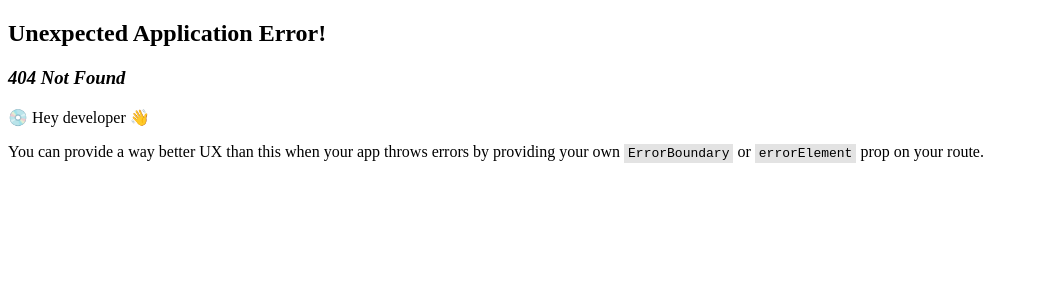
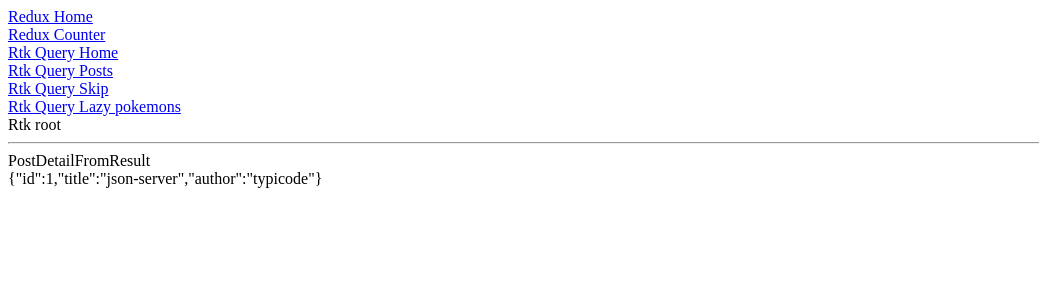
Before and after one commit to cnerylozada/redux-starter, a React (Create React App) app: page /rtk/posts/from-result/1 in a window 1280 px wide. Before the commit this address had no page. Shown: the top 300 px of the page, without its empty margins (0-1039 px from the left). Built offline with nearby package versions, Linux system fonts and the light colour scheme; data requests are answered from the project's data file.

Commit message:
feat: select from result

```diff
--- /dev/null
+++ b/src/pages/rtk/PostDetailFromResult.tsx
@@ -0,0 +1,20 @@
+import { useParams } from "react-router-dom";
+import { useGetAllPostsQuery } from "../../rtkquery/services/posts";
+
+export const PostDetailFromResult = () => {
+  const { postId } = useParams();
+  const { post } = useGetAllPostsQuery(undefined, {
+    selectFromResult: (_) => {
+      return {
+        post: _.data?.find((post) => post.id === +`${postId}`),
+      };
+    },
+  });
+
+  return (
+    <div>
+      <div>PostDetailFromResult</div>
+      <div>{JSON.stringify(post)}</div>
+    </div>
+  );
+};
--- a/src/pages/rtk/Posts.tsx
+++ b/src/pages/rtk/Posts.tsx
@@ -10,12 +10,19 @@ export const PostsPage = () => {
       {data && (
         <div>
           {data.map((_) => (
-            <div key={_.id}>
+            <div key={_.id} style={{ marginBottom: "16px" }}>
               <div>
                 id: {_.id} title: {_.title}
               </div>
               <div>
-                <Link to={`./${_.id}`}>Go to detail</Link>
+                <button style={{ marginRight: "8px" }}>
+                  <Link to={`./${_.id}`}>Go to detail</Link>
+                </button>
+                <button>
+                  <Link to={`./from-result/${_.id}`}>
+                    Go to detail from result
+                  </Link>
+                </button>
               </div>
             </div>
           ))}
--- a/src/router.tsx
+++ b/src/router.tsx
@@ -8,6 +8,7 @@ import { LazyPokemonsPage } from "./pages/rtk/LazyPokemons";
 import { CounterPage } from "./pages/redux/Counter";
 import { PostDetail } from "./pages/rtk/PostDetail";
 import { Skip } from "./pages/rtk/Skip";
+import { PostDetailFromResult } from "./pages/rtk/PostDetailFromResult";
 
 export const router = createBrowserRouter([
   {
@@ -36,6 +37,7 @@ export const router = createBrowserRouter([
       { path: "home", element: <RtkHome /> },
       { path: "posts", element: <PostsPage /> },
       { path: "posts/:postId", element: <PostDetail /> },
+      { path: "posts/from-result/:postId", element: <PostDetailFromResult /> },
       { path: "skip", element: <Skip /> },
       { path: "lazy-pokemons", element: <LazyPokemonsPage /> },
     ],
```
